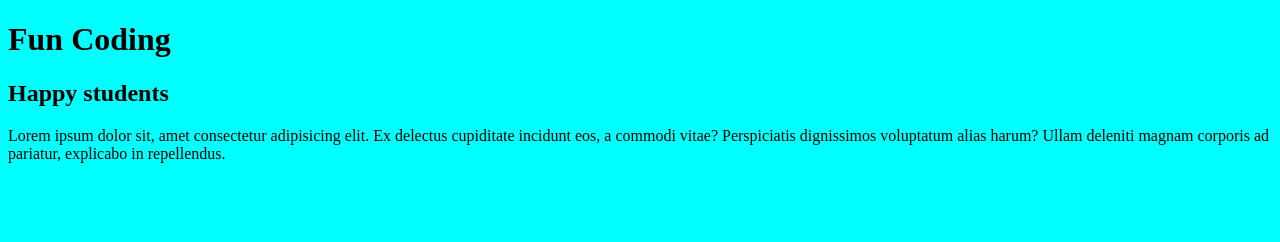
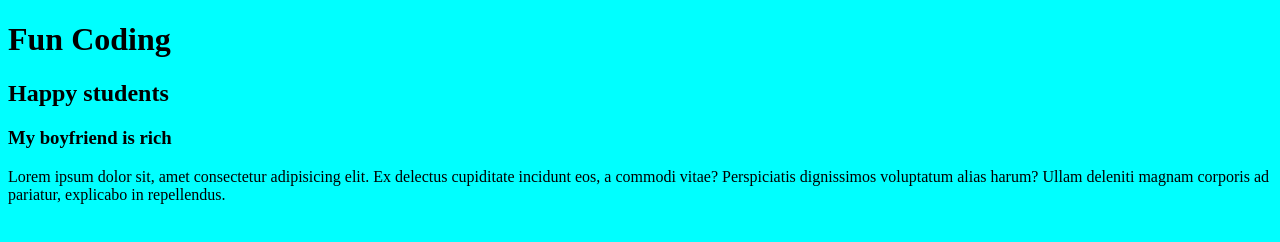
Before and after one commit to gpdzvapatsva/practice-session, a plain HTML site: page index.html in a window 1280 px wide. Drawn offline with Linux system fonts and the light colour scheme.

Commit message:
changed file

```diff
--- a/index.html
+++ b/index.html
@@ -9,6 +9,7 @@
   <body style="background-color: aqua">
     <h1>Fun Coding</h1>
     <h2>Happy students</h2>
+    <h3>My boyfriend is rich</h3>
     <p>
       Lorem ipsum dolor sit, amet consectetur adipisicing elit. Ex delectus
       cupiditate incidunt eos, a commodi vitae? Perspiciatis dignissimos
```
